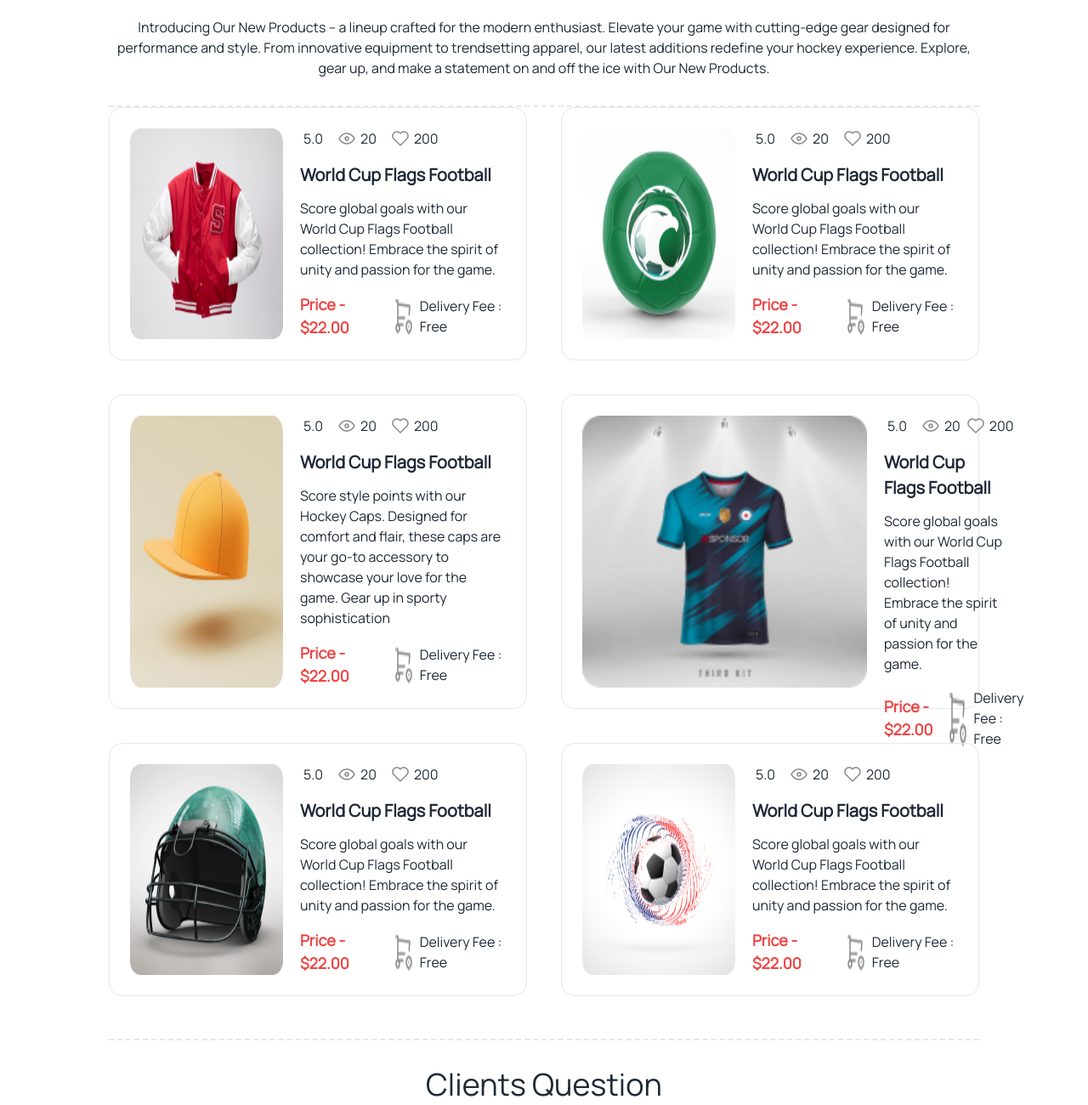
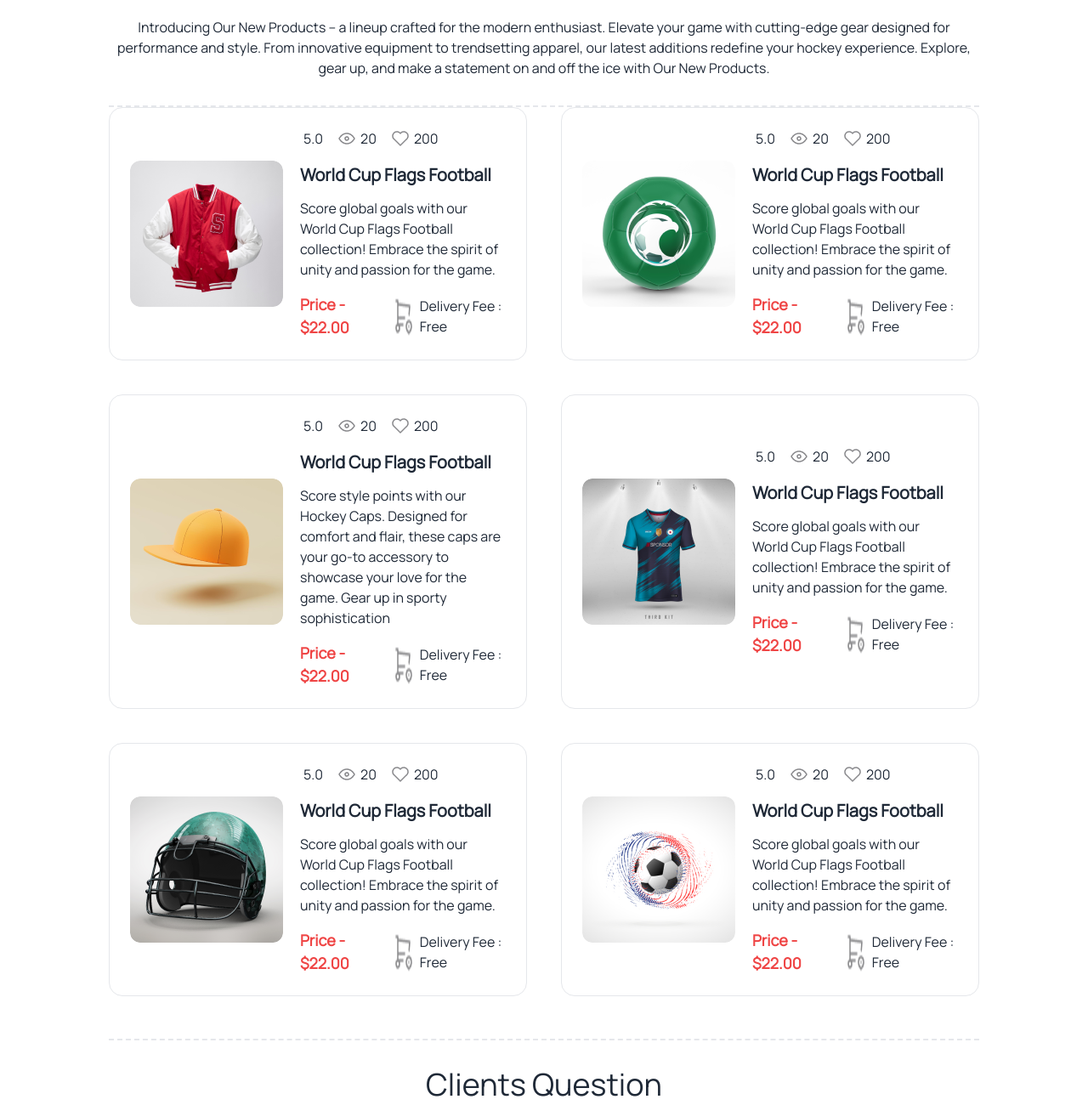
Before and after one commit to Mrdanger404/ph-assignment-hockeys, a plain HTML site: page index.html in a window 1280 px wide. Shown: the part 2580-3880 px from the top of the page at 85% size. Drawn offline with nearby package versions, Linux system fonts and the light colour scheme.

Commit message:
fix some issue

```diff
--- a/index.html
+++ b/index.html
@@ -199,8 +199,8 @@
             <!-- start product -->
             <div class="grid lg:grid-cols-2 grid-cols-1 gap-10">
 
-                <div class="flex lg:flex-row gap-5 flex-col border p-6 rounded-2xl ">
-                    <img src="./Images/5.png" alt="" class="lg:h-auto h-[172px] rounded-xl">
+                <div class="flex lg:flex-row lg:items-center lg:justify-center gap-5 flex-col border p-6 rounded-2xl ">
+                    <img src="./Images/5.png" alt="" class=" rounded-xl">
 
                     <div class="flex flex-col justify-between">
                         <div class="flex gap-4">
@@ -233,8 +233,8 @@
 
 
 
-                <div class="flex lg:flex-row gap-5 flex-col border p-6 rounded-2xl ">
-                    <img src="./Images/6.png" alt="" class="lg:h-auto h-[172px] rounded-xl">
+                <div class="flex lg:flex-row gap-5 lg:items-center lg:justify-center flex-col border p-6 rounded-2xl ">
+                    <img src="./Images/6.png" alt="" class=" rounded-xl">
 
                     <div class="flex flex-col justify-between">
                         <div class="flex gap-4">
@@ -267,8 +267,8 @@
 
 
 
-                <div class="flex lg:flex-row gap-5 flex-col border p-6 rounded-2xl ">
-                    <img src="./Images/7.png" alt="" class="lg:h-auto h-[172px] rounded-xl">
+                <div class="flex lg:flex-row gap-5 flex-col lg:items-center lg:justify-center border p-6 rounded-2xl ">
+                    <img src="./Images/7.png" alt="" class=" rounded-xl">
 
                     <div class="flex flex-col justify-between">
                         <div class="flex gap-4">
@@ -301,8 +301,8 @@
 
 
 
-                <div class="flex lg:flex-row gap-5 flex-col border p-6 rounded-2xl ">
-                    <img src="./Images/8.png" alt="" class="lg:h-auto h-[172px] rounded-xl">
+                <div class="flex lg:flex-row gap-5 flex-col lg:items-center lg:justify-center border p-6 rounded-2xl ">
+                    <img src="./Images/8.png" alt="" class=" rounded-xl">
 
                     <div class="flex flex-col justify-between">
                         <div class="flex gap-4">
@@ -335,8 +335,8 @@
 
 
 
-                <div class="flex lg:flex-row gap-5 flex-col border p-6 rounded-2xl ">
-                    <img src="./Images/9.png" alt="" class="lg:h-auto h-[172px] rounded-xl">
+                <div class="flex lg:flex-row gap-5 flex-col lg:items-center lg:justify-center border p-6 rounded-2xl ">
+                    <img src="./Images/9.png" alt="" class="rounded-xl">
 
                     <div class="flex flex-col justify-between">
                         <div class="flex gap-4">
@@ -369,8 +369,8 @@
 
 
 
-                <div class="flex lg:flex-row gap-5 flex-col border p-6 rounded-2xl ">
-                    <img src="./Images/10.png" alt="" class="lg:h-auto h-[172px] rounded-xl">
+                <div class="flex lg:flex-row gap-5 flex-col lg:items-center lg:justify-center border p-6 rounded-2xl ">
+                    <img src="./Images/10.png" alt="" class=" rounded-xl">
 
                     <div class="flex flex-col justify-between">
                         <div class="flex gap-4">
@@ -540,7 +540,7 @@
                     <div class="flex flex-col gap-4">
                       <label for="message" class="flex flex-col gap-4">
                         <span class="text-[20px] font-bold">Message</span>
-                        <textarea name="message" class="border rounded-xl p-5 lg:h-full h-[200px]" placeholder="Write your message"  rows="18"></textarea>
+                        <textarea name="message" class="border rounded-xl p-5 lg:h-full h-[200px] bg-[#13131808]" placeholder="Write your message"  rows="18"></textarea>
                       </label>
                       <button type="submit" class="bg-[#FF4240] w-full rounded-2xl py-[15px] font-bold text-[20px] text-white">Send Message</button>
                     </div>
@@ -550,13 +550,13 @@
             </div>
 
 
-            <div class="lg:h-[150px] h-140px text-center flex flex-col items-center justify-center gap-6 bg-[#13131808]">
+            <div class="lg:h-[150px] p-[30px] text-center flex flex-col items-center justify-center gap-6 bg-[#13131808] rounded-xl">
                 <h1 class="font-extrabold text-2xl">Social Media</h1>
                 <ul class="flex items-center justify-center gap-5">
-                  <li><a href="#"><i class="fa-brands fa-twitter fa-xl"></i></a></li>
-                  <li><a href="#"><i class="fa-brands fa-facebook fa-xl"></i></a></li>
-                  <li><a href="#"><i class="fa-brands fa-instagram fa-xl"></i></a></li>
-                  <li><a href="#"><i class="fa-brands fa-github fa-xl"></i></a></li>
+                  <li><a href="#"><i class="fa-brands fa-twitter fa-lg"></i></a></li>
+                  <li><a href="#"><i class="fa-brands fa-facebook fa-lg"></i></a></li>
+                  <li><a href="#"><i class="fa-brands fa-instagram fa-lg"></i></a></li>
+                  <li><a href="#"><i class="fa-brands fa-github fa-lg"></i></a></li>
                 </ul>
             </div>
         </section>
```
